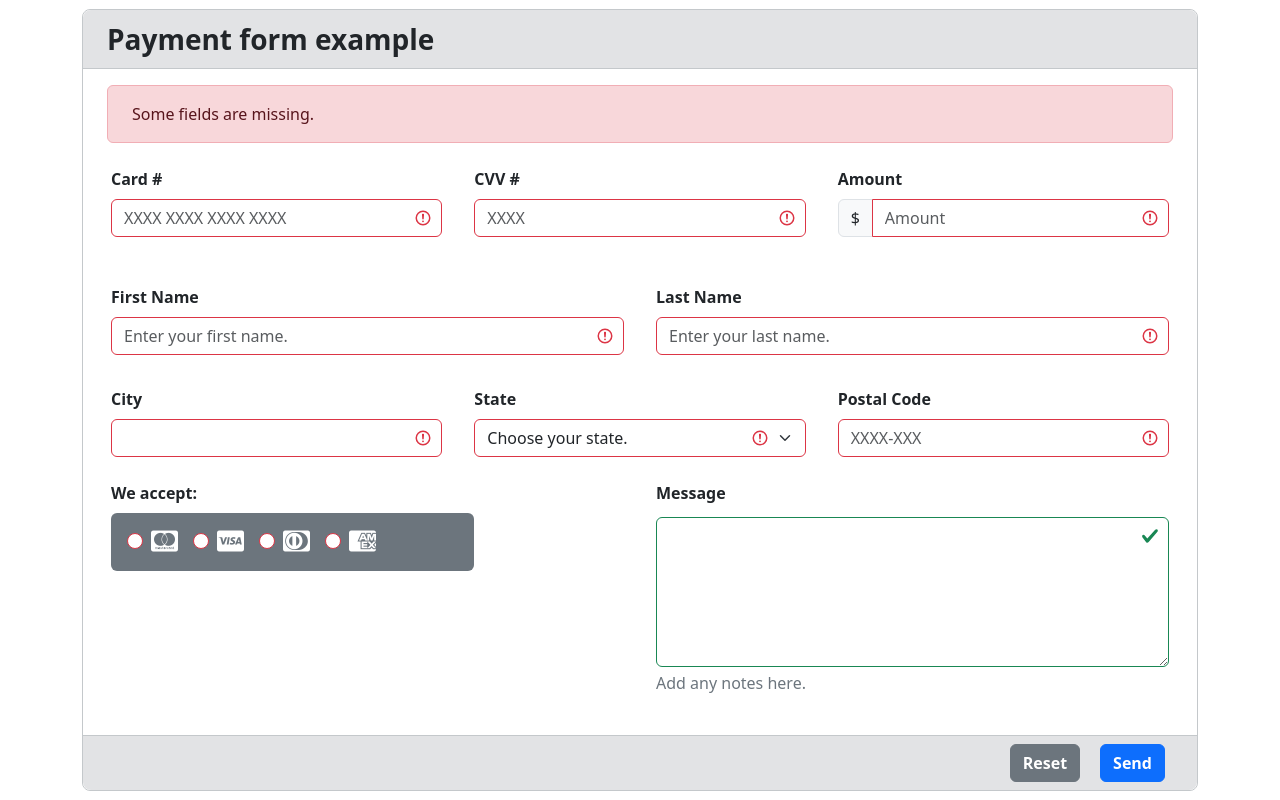
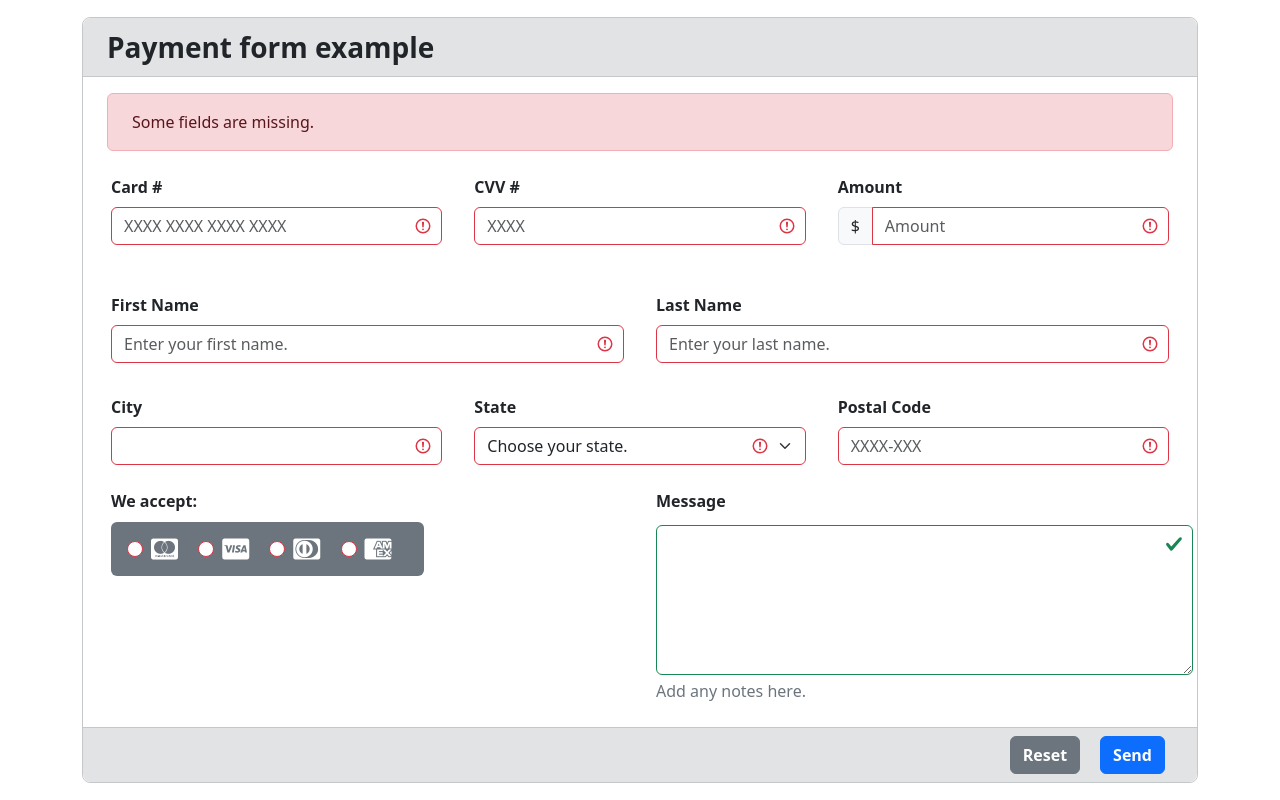
Before and after one commit to 4GeeksAcademy/afonsobernardes-html-form, a plain HTML site: page index.html in a window 1280 px wide. Drawn offline with nearby package versions, Linux system fonts and the light colour scheme.

Commit message:
Fixed problem with payment option and message textbox. Still ned to correct margins.

```diff
--- a/index.html
+++ b/index.html
@@ -16,7 +16,7 @@
     <div class="container d-flex justify-content-center align-items-center vh-100">
         <form
             class="container flex-column justify-content-center border border-secondary-subtle rounded-3 m-0 p-0 was-validated">
-            <!-- Navbar - Form Header -->
+            <!-- Form Header -->
             <div class="bg-secondary-subtle rounded-top-3 border-bottom border-secondary-subtle">
                 <div class="container-fluid px-4 py-2">
                     <span class="fs-3"><strong>Payment form example</strong></span>
@@ -96,12 +96,11 @@
             </div>
 
         <!-- Payment Option and Message -->
-            <div class="container-fluid d-flex justify-content-center mb-3">
             <!--Accepted Payment Options-->
-                <div class="row w-100 d-flex justify-content-between">
-                    <div class="col-sm-6 col-md-4 col-lg-4 col-xl-4 mx-3 p-2 px-0 pt-0" id="payment-type">
-                        <label class="form-label px-0 mt-0" for="payment-type"><strong>We accept:</strong></label>
-                        <div class="input-group container bg-secondary rounded p-3">
+            <div class="row">
+                <div class="col-sm-6 col-md-6 col-lg-6 col-xl-6 px-3" id="payment-type">
+                    <p class="form-label mx-3 px-2 mt-0 pb-3" for="payment-type"><strong>We accept:</strong></p>
+                    <span class="bg-secondary rounded p-3 mx-4 px-3">
                         <div class="form-check form-check-inline">
                             <input class="form-check-input" type="radio" name="inlineRadioOptions" id="master-card"
                                 value="option1" required>
@@ -130,21 +129,20 @@
                                     class="fa-brands fa-cc-amex fa-xl text-white"></i></label>
                         </div>
                         <div class="invalid-feedback">Select one option.</div>
-                        </div>
+                    </span>
                 </div>
 
 
                 <!--Message-->
-                    <div class="col-sm-12 col-md-6 col-lg-6 col-xl-6 mb-3 mx-0 px-3">
+                <span class="col-sm-6 col-md-6 col-lg-6 col-xl-6 mb-3 px-3">
                     <label for="message" class="form-label"><strong>Message</strong></label>
                     <textarea class="form-control mt-1" id="message" aria-label="With textarea"
                         style="height: 150px"></textarea>
                     <label for="message" class="form-label mt-1 text-secondary">Add any notes here.</label>
-                    </div>
-                </div>
+                </span>
             </div>
 
-            <!-- Navbar - Form Footer -->
+            <!-- Form Footer -->
             <div class="bg-secondary-subtle rounded-bottom-3 border-top border-secondary-subtle">
                 <div class="container-fluid d-flex py-2 px-3 justify-content-end">
                     <input class="btn btn-secondary mx-1 fw-bold" type="reset" value="Reset">
```
Lines whose indentation alone changed are shown as unchanged.
